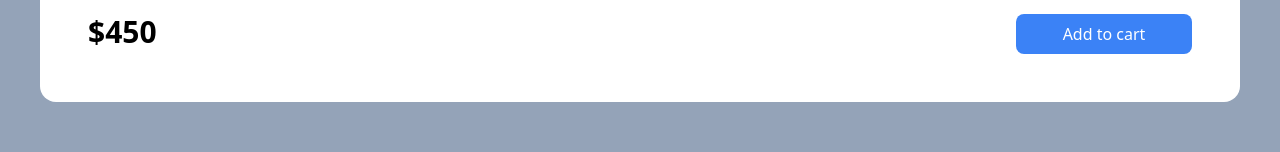
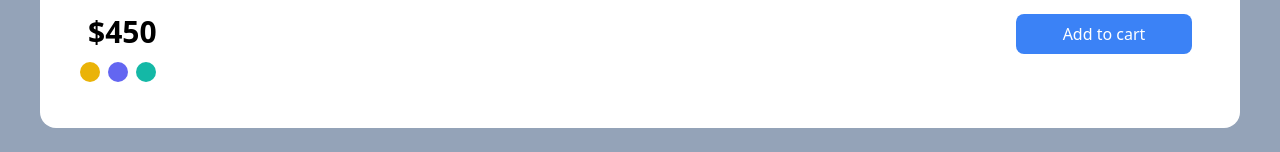
Before and after one commit to jiji-hoon96/jicarrot-market, a Next.js app: page / in a window 1280 px wide. Shown: the part 1228-1380 px from the top of the page. Built offline with nearby package versions, Linux system fonts and the light colour scheme.

Commit message:
5. transitions
ring 을 사용하면 테두리를 설정할 수있다

```diff
--- a/pages/index.tsx
+++ b/pages/index.tsx
@@ -88,6 +88,11 @@ const Home: NextPage = () => {
           <span className='text-3xl font-extrabold'>$450</span>
           <button className='w-44 h-10 bg-blue-500 text-white rounded-lg hover:scale-125 hover:bg-fuchsia-700'>Add to cart</button>
         </div>
+        <div className="space-x-2">
+              <button className="w-5 h-5 rounded-full bg-yellow-500 focus:ring-2 ring-offset-2 ring-yellow-500 transition" />
+              <button className="w-5 h-5 rounded-full bg-indigo-500 focus:ring-2 ring-offset-2 ring-indigo-500 transition" />
+              <button className="w-5 h-5 rounded-full bg-teal-500 focus:ring-2 ring-offset-2 ring-teal-500 transition" />
+            </div>
       </div>
     </div>
   )
```
